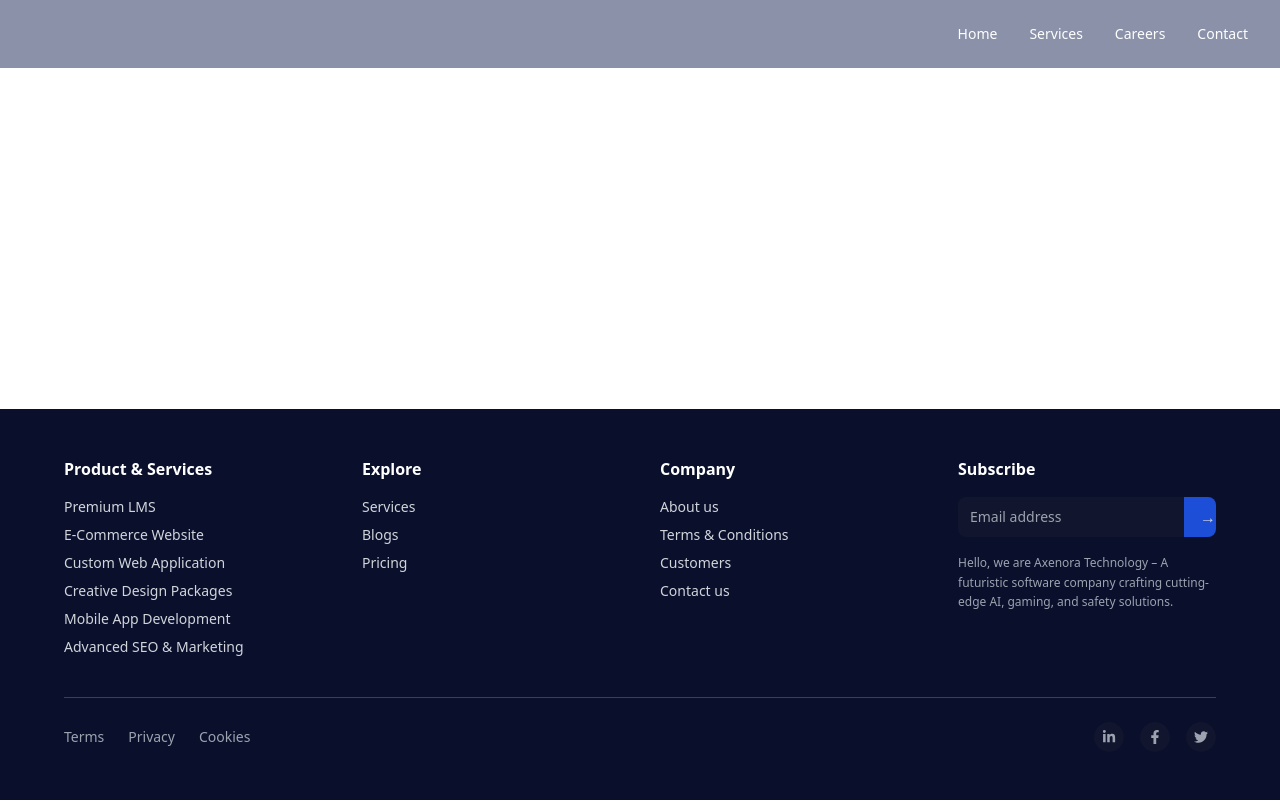
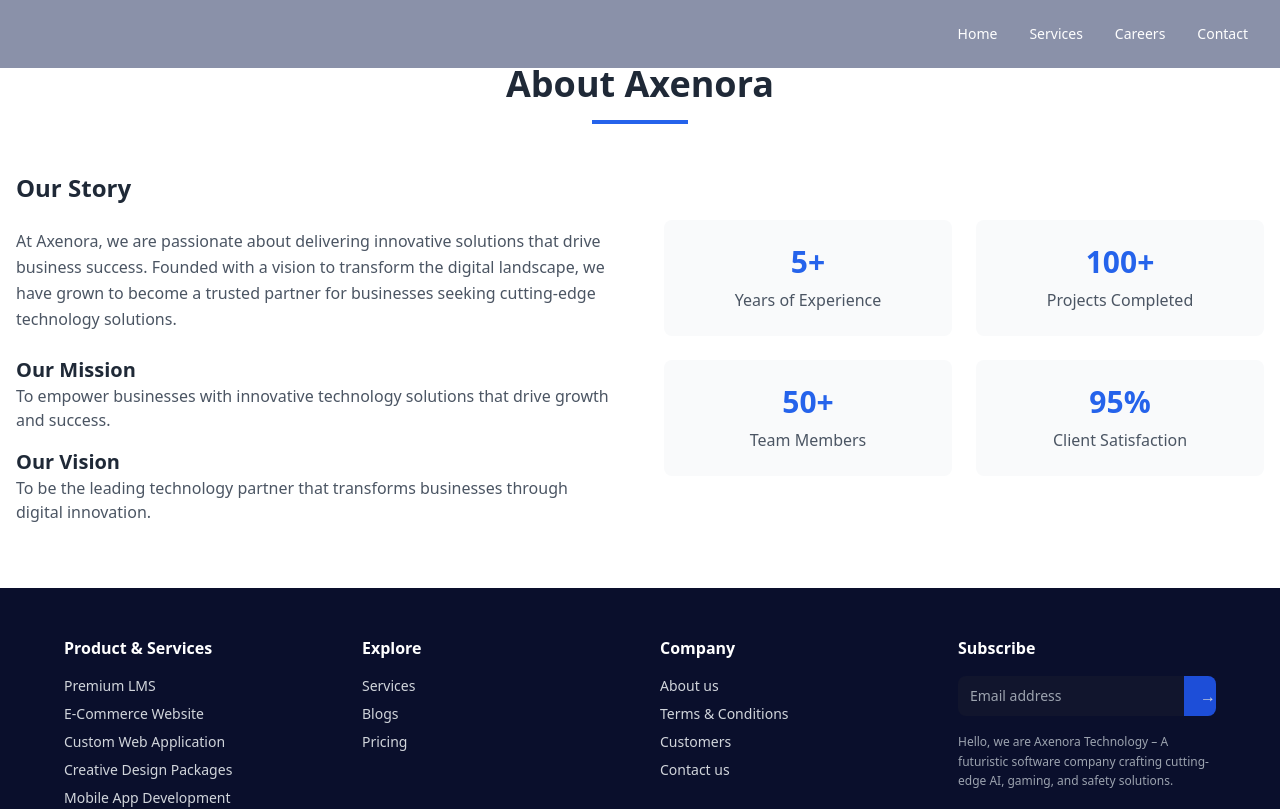
Before and after one commit to axerona/Axenora-Web-Site, a React (Vite) app in the folder frontend/: page /about in a window 1280 px wide. Shown: the top 809 px of the page. Built offline with nearby package versions, Linux system fonts and the light colour scheme.

Commit message:
AboutUs Page

```diff
--- a/frontend/src/App.jsx
+++ b/frontend/src/App.jsx
@@ -6,6 +6,7 @@ import Services from "./components/Services";
 import Contact from "./components/Contact";
 import Careers from "./components/Careers";
 import Footer from "./components/Footer";
+import AboutUs from "./components/AboutUs";
 
 function App() {
   return (
@@ -19,7 +20,7 @@ function App() {
             <Route path="/services" element={<Services />} />
             <Route path="/careers" element={<Careers />} />
             <Route path="/contact" element={<Contact />} />
-
+            <Route path="/about" element={<AboutUs />} />
           </Routes>
         </main>
 
--- /dev/null
+++ b/frontend/src/components/AboutUs.jsx
@@ -0,0 +1,58 @@
+import React from 'react';
+
+const AboutUs = () => {
+  return (
+    <div className="bg-white py-16">
+      <div className="container mx-auto px-4">
+        <div className="text-center mb-12">
+          <h2 className="text-4xl font-bold text-gray-800 mb-4">About Axenora</h2>
+          <div className="w-24 h-1 bg-blue-600 mx-auto"></div>
+        </div>
+
+        <div className="grid md:grid-cols-2 gap-12 items-center">
+          <div className="space-y-6">
+            <h3 className="text-2xl font-semibold text-gray-800">Our Story</h3>
+            <p className="text-gray-600 leading-relaxed">
+              At Axenora, we are passionate about delivering innovative solutions that drive business success.
+              Founded with a vision to transform the digital landscape, we have grown to become a trusted partner
+              for businesses seeking cutting-edge technology solutions.
+            </p>
+
+            <div className="space-y-4">
+              <div>
+                <h4 className="text-xl font-semibold text-gray-800">Our Mission</h4>
+                <p className="text-gray-600">To empower businesses with innovative technology solutions that drive growth and success.</p>
+              </div>
+
+              <div>
+                <h4 className="text-xl font-semibold text-gray-800">Our Vision</h4>
+                <p className="text-gray-600">To be the leading technology partner that transforms businesses through digital innovation.</p>
+              </div>
+            </div>
+          </div>
+
+          <div className="grid grid-cols-2 gap-6">
+            <div className="bg-gray-50 p-6 rounded-lg text-center">
+              <h3 className="text-3xl font-bold text-blue-600 mb-2">5+</h3>
+              <p className="text-gray-600">Years of Experience</p>
+            </div>
+            <div className="bg-gray-50 p-6 rounded-lg text-center">
+              <h3 className="text-3xl font-bold text-blue-600 mb-2">100+</h3>
+              <p className="text-gray-600">Projects Completed</p>
+            </div>
+            <div className="bg-gray-50 p-6 rounded-lg text-center">
+              <h3 className="text-3xl font-bold text-blue-600 mb-2">50+</h3>
+              <p className="text-gray-600">Team Members</p>
+            </div>
+            <div className="bg-gray-50 p-6 rounded-lg text-center">
+              <h3 className="text-3xl font-bold text-blue-600 mb-2">95%</h3>
+              <p className="text-gray-600">Client Satisfaction</p>
+            </div>
+          </div>
+        </div>
+      </div>
+    </div>
+  );
+};
+
+export default AboutUs;
--- a/frontend/src/components/Contact.jsx
+++ b/frontend/src/components/Contact.jsx
@@ -1,5 +1,5 @@
 import React from "react";
-import bg from "../assets/con.png";
+// import bg from "../assets/con.png";
 
 const Contact = () => {
   return (
```
